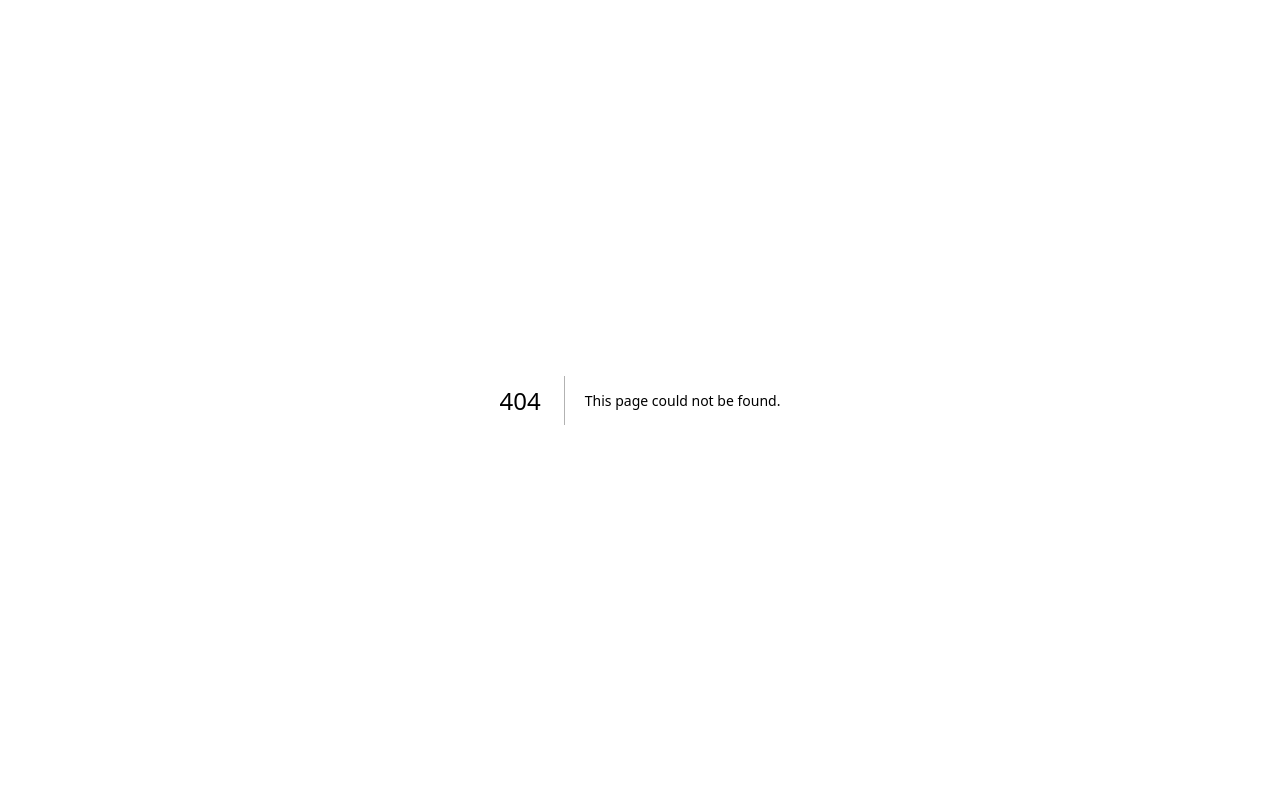
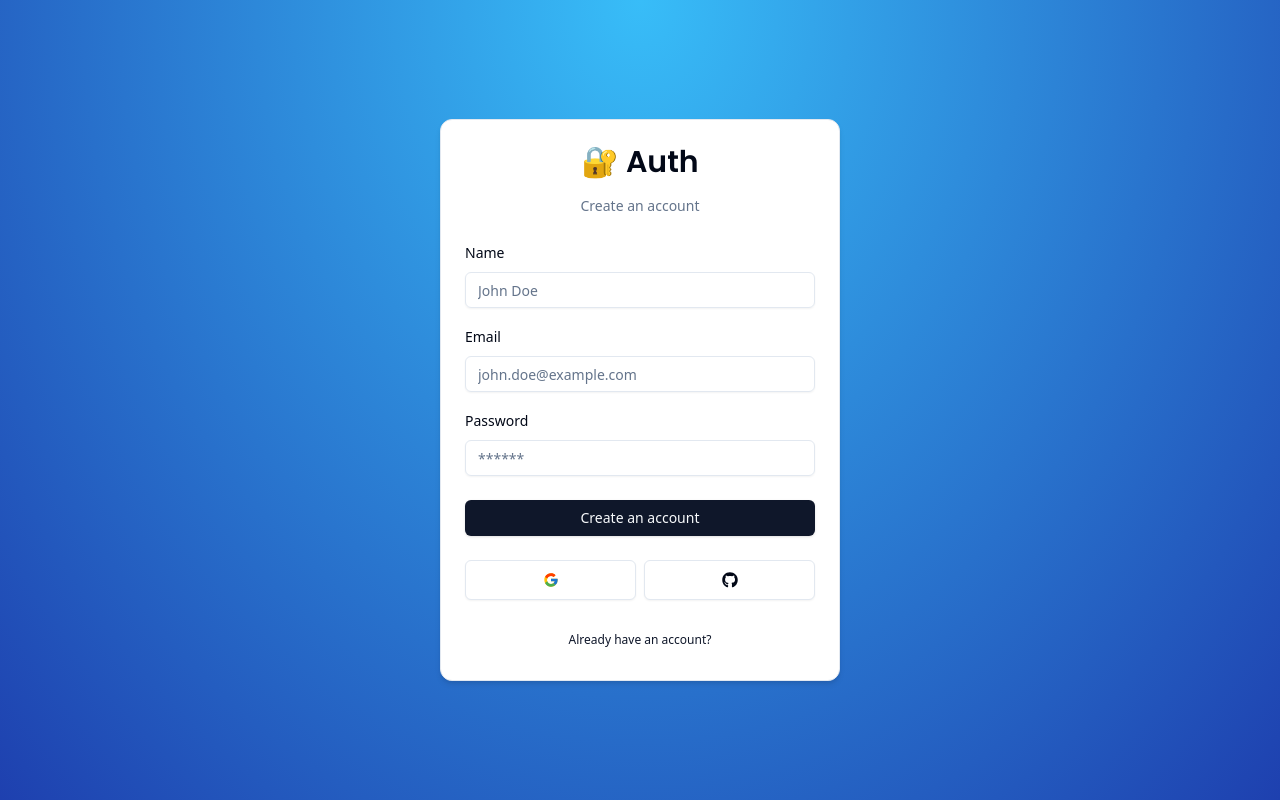
Before and after one commit to OzanOcak/nextauthapp, a Next.js app: page /auth/register in a window 1280 px wide. Before the commit this address had no page. Built offline with nearby package versions, Linux system fonts and the light colour scheme.

Commit message:
register-form,register action and page

```diff
--- /dev/null
+++ b/actions/register.ts
@@ -0,0 +1,13 @@
+"use server";
+
+import { RegisterSchema } from "@/schemas";
+import { z } from "zod";
+
+export const register = async (values: z.infer<typeof RegisterSchema>) => {
+  const validatedFields = RegisterSchema.safeParse(values);
+
+  if (!validatedFields.success) {
+    return { error: "Invalid fields!" };
+  }
+  return { success: "Email sent!" };
+};
--- /dev/null
+++ b/app/auth/register/page.tsx
@@ -0,0 +1,7 @@
+import { RegisterForm } from "@/components/auth/register-form";
+
+const RegisterPage = () => {
+  return <RegisterForm />;
+};
+
+export default RegisterPage;
--- /dev/null
+++ b/components/auth/register-form.tsx
@@ -0,0 +1,123 @@
+"use client";
+
+import * as z from "zod";
+import { useState, useTransition } from "react";
+import { useForm } from "react-hook-form";
+import { zodResolver } from "@hookform/resolvers/zod";
+
+import { RegisterSchema } from "@/schemas";
+import { Input } from "@/components/ui/input";
+import {
+  Form,
+  FormControl,
+  FormField,
+  FormItem,
+  FormLabel,
+  FormMessage,
+} from "@/components/ui/form";
+import { CardWrapper } from "@/components/auth/card-wrapper";
+import { Button } from "@/components/ui/button";
+import { FormError } from "@/components/form-error";
+import { FormSuccess } from "@/components/form-success";
+import { register } from "@/actions/register";
+
+export const RegisterForm = () => {
+  const [error, setError] = useState<string | undefined>("");
+  const [success, setSuccess] = useState<string | undefined>("");
+  const [isPending, startTransition] = useTransition();
+
+  const form = useForm<z.infer<typeof RegisterSchema>>({
+    resolver: zodResolver(RegisterSchema),
+    defaultValues: {
+      email: "",
+      password: "",
+      name: "",
+    },
+  });
+
+  const onSubmit = (values: z.infer<typeof RegisterSchema>) => {
+    setError("");
+    setSuccess("");
+
+    startTransition(() => {
+      register(values).then((data) => {
+        setError(data.error);
+        setSuccess(data.success);
+      });
+    });
+  };
+
+  return (
+    <CardWrapper
+      headerLabel="Create an account"
+      backButtonLabel="Already have an account?"
+      backButtonHref="/auth/login"
+      showSocial
+    >
+      <Form {...form}>
+        <form onSubmit={form.handleSubmit(onSubmit)} className="space-y-6">
+          <div className="space-y-4">
+            <FormField
+              control={form.control}
+              name="name"
+              render={({ field }) => (
+                <FormItem>
+                  <FormLabel>Name</FormLabel>
+                  <FormControl>
+                    <Input
+                      {...field}
+                      disabled={isPending}
+                      placeholder="John Doe"
+                    />
+                  </FormControl>
+                  <FormMessage />
+                </FormItem>
+              )}
+            />
+            <FormField
+              control={form.control}
+              name="email"
+              render={({ field }) => (
+                <FormItem>
+                  <FormLabel>Email</FormLabel>
+                  <FormControl>
+                    <Input
+                      {...field}
+                      disabled={isPending}
+                      placeholder="john.doe@example.com"
+                      type="email"
+                    />
+                  </FormControl>
+                  <FormMessage />
+                </FormItem>
+              )}
+            />
+            <FormField
+              control={form.control}
+              name="password"
+              render={({ field }) => (
+                <FormItem>
+                  <FormLabel>Password</FormLabel>
+                  <FormControl>
+                    <Input
+                      {...field}
+                      disabled={isPending}
+                      placeholder="******"
+                      type="password"
+                    />
+                  </FormControl>
+                  <FormMessage />
+                </FormItem>
+              )}
+            />
+          </div>
+          <FormError message={error} />
+          <FormSuccess message={success} />
+          <Button disabled={isPending} type="submit" className="w-full">
+            Create an account
+          </Button>
+        </form>
+      </Form>
+    </CardWrapper>
+  );
+};
--- a/schemas/index.ts
+++ b/schemas/index.ts
@@ -8,3 +8,15 @@ export const LoginSchema = z.object({
     message: "Password is required",
   }),
 });
+
+export const RegisterSchema = z.object({
+  email: z.string().email({
+    message: "Email is required",
+  }),
+  password: z.string().min(6, {
+    message: "Minimum 6 characters required",
+  }),
+  name: z.string().min(1, {
+    message: "Name is required",
+  }),
+});
```
